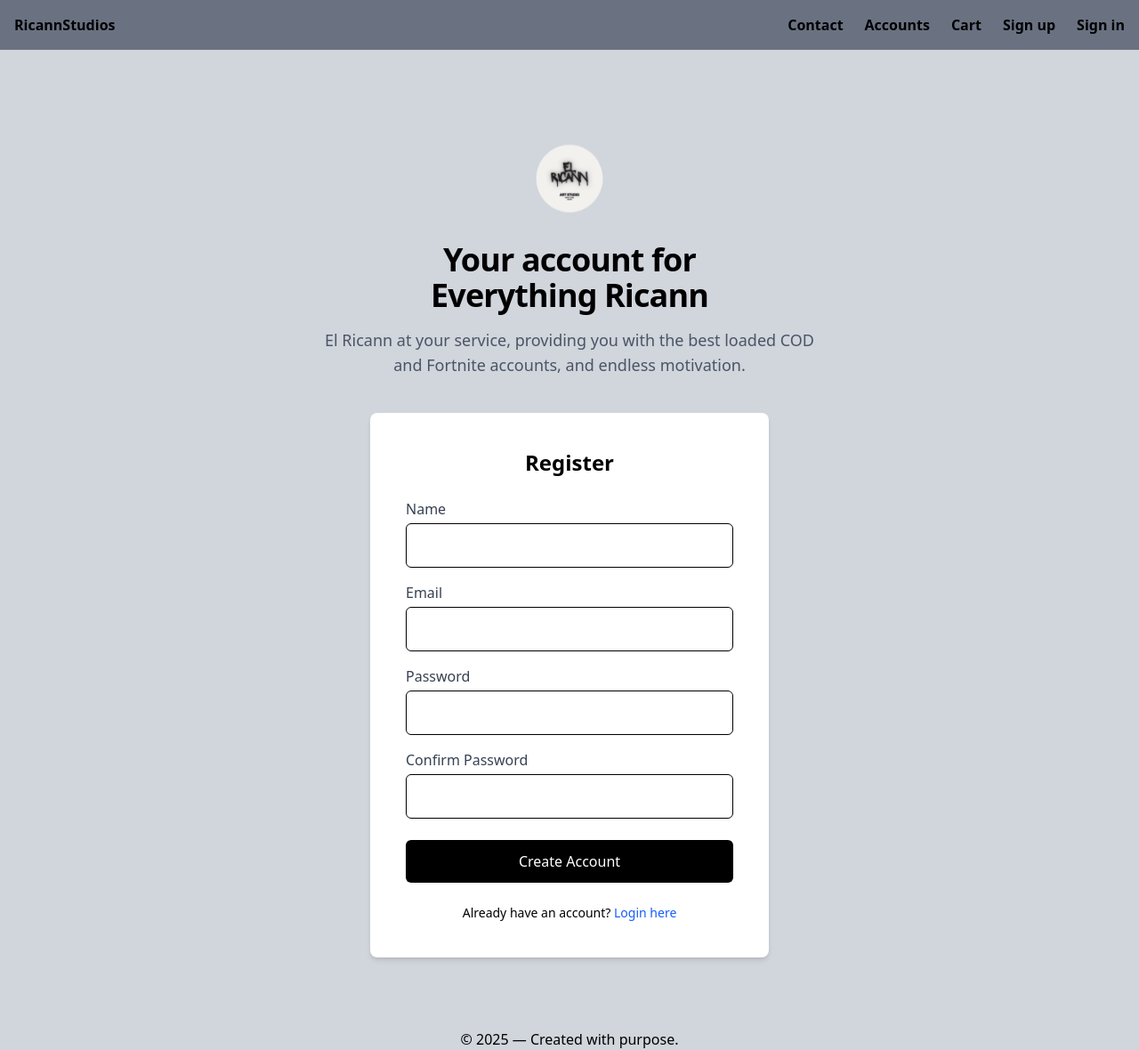
After one commit to JahmereStacks/ricannstudios, a Flask app: page /register in a window 1280 px wide. The commit adds this page. Shown: the whole page at 89% size. Run offline with Flask 3, Linux system fonts and the light colour scheme.

Commit message:
sign up/resgister page/ full homepage

```diff
--- a/main.py
+++ b/main.py
@@ -52,3 +52,12 @@
     connection.close()
 
     return render_template("product.html.jinja", product=result)
+
+
+@app.route("/login")
+def login():
+    return render_template("login.html.jinja")
+
+@app.route("/register")
+def register():
+    return render_template("register.html.jinja")
--- a/templates/components/navbar.html.jinja
+++ b/templates/components/navbar.html.jinja
@@ -5,7 +5,7 @@
 <a href="/contact"class="hover:text-red-500 transition-colors font-bold ">Contact</a>
 <a href="/browse"class="hover:text-red-500 transition-colors font-bold ">Accounts</a>
 <a href="/cart"class="hover:text-red-500 transition-colors font-bold ">Cart</a>
-<a href="/sign up"class="hover:text-red-500 transition-colors font-bold ">Sign up</a>
-<a href="/sign in"class="hover:text-red-500 transition-colors font-bold ">Sign in</a>
+<a href="/register"class="hover:text-red-500 transition-colors font-bold ">Sign up</a>
+<a href="/login"class="hover:text-red-500 transition-colors font-bold ">Sign in</a>
 </div>
 </nav>
--- a/templates/product.html.jinja
+++ b/templates/product.html.jinja
@@ -102,5 +102,11 @@
 
 </div>
 
+
+
+<footer class="lux-footer" style="text-align:center;">
+    <p>© 2025 — Created with purpose.</p>
+</footer>
+
   </body>
 </html>
--- /dev/null
+++ b/templates/register.html.jinja
@@ -0,0 +1,86 @@
+<!doctype html>
+<html>
+  <head>
+    <meta charset="UTF-8" />
+    <meta name="viewport" content="width=device-width, initial-scale=1.0" />
+    <script src="https://cdn.jsdelivr.net/npm/@tailwindcss/browser@4"></script>
+  </head>
+
+  <body class="bg-gray-300">
+
+
+    <div class="fixed top-0 left-0 w-full z-50">
+      {% include "components/navbar.html.jinja" %}
+    </div>
+
+    <div class="flex flex-col items-center justify-start pt-32 px-6">
+
+
+      <div class="mb-6 ">
+        <img src="/static/product/logo.png" alt="Logo" class="h-30 w-auto opacity-90">
+
+      </div>
+
+
+      <div class="text-center mb-10 max-w-xl">
+        <h1 class="text-4xl font-bold tracking-tight">
+          Your account for<br>Everything Ricann
+        </h1>
+
+        <p class="text-gray-600 mt-4 text-lg">
+          El Ricann at your service, providing you with the best loaded COD and Fortnite accounts,
+          and endless motivation.
+        </p>
+      </div>
+
+
+      <div class="bg-white p-10 rounded-lg shadow-md w-full max-w-md">
+
+        <h2 class="text-2xl font-semibold mb-6 text-center">Register</h2>
+
+        <form>
+
+          <label class="block mb-4">
+            <span class="text-gray-700">Name</span>
+            <input type="text" class="mt-1 block w-full p-3 border rounded-md focus:ring-black focus:border-black" />
+          </label>
+
+          <label class="block mb-4">
+            <span class="text-gray-700">Email</span>
+            <input type="email" class="mt-1 block w-full p-3 border rounded-md focus:ring-black focus:border-black" />
+          </label>
+
+          <label class="block mb-4">
+            <span class="text-gray-700">Password</span>
+            <input type="password" class="mt-1 block w-full p-3 border rounded-md focus:ring-black focus:border-black" />
+          </label>
+
+          <label class="block mb-6">
+            <span class="text-gray-700">Confirm Password</span>
+            <input type="password" class="mt-1 block w-full p-3 border rounded-md focus:ring-black focus:border-black" />
+          </label>
+
+          <button class="w-full bg-black text-white py-3 rounded-md hover:bg-gray-900 transition">
+            Create Account
+          </button>
+        </form>
+
+        <p class="text-center mt-6 text-sm">
+          Already have an account?
+          <a href="/login" class="text-blue-600 hover:underline">Login here</a>
+        </p>
+
+      </div>
+
+      <div class="pb-20"></div>
+
+    </div>
+
+
+
+    <footer class="lux-footer" style="text-align:center;">
+    <p>© 2025 — Created with purpose.</p>
+</footer>
+
+  </body>
+</html>
```
Also changed, not shown: templates/homepage.html.jinja (+79 -16 lines), templates/login.html.jinja (added, +75 -0 lines), static/product/hero.jpeg (added), static/product/hijack.jpeg (renamed from static/product/mapa hijacked cod - call of duty - navio - warzone.jpeg).
